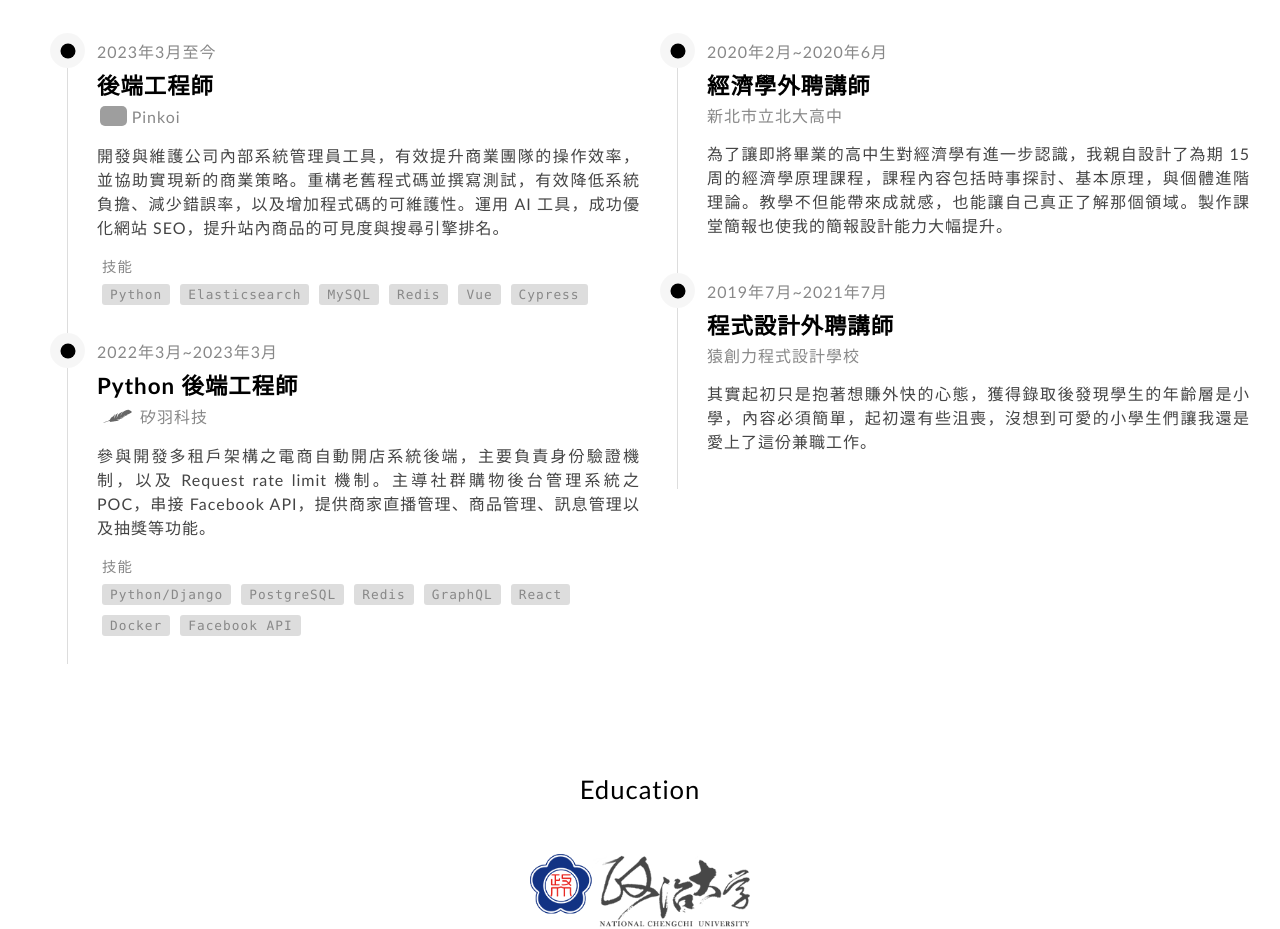
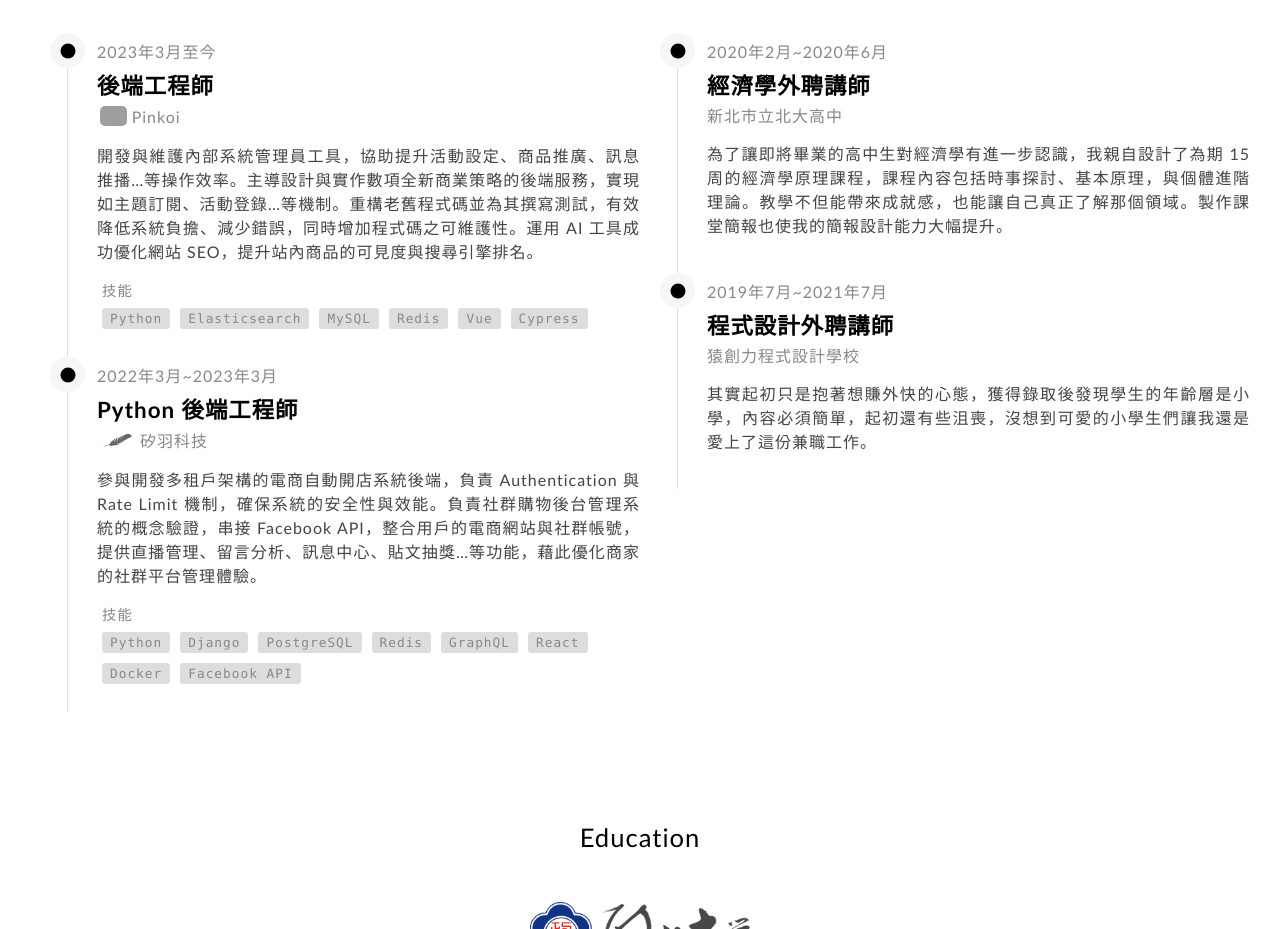
Before and after one commit to bingyangchen/bingyangchen.github.io, a React (Create React App) app: page / in a window 1280 px wide. Shown: the part 1200-2129 px from the top of the page. Built offline with nearby package versions, Linux system fonts and the light colour scheme; grey boxes are pictures that could not be loaded.

Commit message:
update work experience

```diff
--- a/src/pages/Main/Home/Home.tsx
+++ b/src/pages/Main/Home/Home.tsx
@@ -138,8 +138,8 @@ class Home extends React.Component<Props, State> {
                                         Pinkoi
                                     </a>
                                     <div className={styles.description}>
-                                        開發與維護公司內部系統管理員工具，有效提升商業團隊的操作效率，並協助實現新的商業策略。重構老舊程式碼並撰寫測試，有效降低系統負擔、減少錯誤率，以及增加程式碼的可維護性。運用
-                                        AI 工具，成功優化網站
+                                        開發與維護內部系統管理員工具，協助提升活動設定、商品推廣、訊息推播…等操作效率。主導設計與實作數項全新商業策略的後端服務，實現如主題訂閱、活動登錄…等機制。重構老舊程式碼並為其撰寫測試，有效降低系統負擔、減少錯誤，同時增加程式碼之可維護性。運用
+                                        AI 工具成功優化網站
                                         SEO，提升站內商品的可見度與搜尋引擎排名。
                                     </div>
                                     <div className={styles.tech_stack}>
@@ -193,17 +193,20 @@ class Home extends React.Component<Props, State> {
                                         矽羽科技
                                     </a>
                                     <div className={styles.description}>
-                                        參與開發多租戶架構之電商自動開店系統後端，主要負責身份驗證機制，以及
-                                        Request rate limit
-                                        機制。主導社群購物後台管理系統之
-                                        POC，串接 Facebook
-                                        API，提供商家直播管理、商品管理、訊息管理以及抽獎等功能。
+                                        參與開發多租戶架構的電商自動開店系統後端，負責
+                                        Authentication 與 Rate Limit
+                                        機制，確保系統的安全性與效能。負責社群購物後台管理系統的概念驗證，串接
+                                        Facebook
+                                        API，整合用戶的電商網站與社群帳號，提供直播管理、留言分析、訊息中心、貼文抽獎…等功能，藉此優化商家的社群平台管理體驗。
                                     </div>
                                     <div className={styles.tech_stack}>
                                         <div className={styles.title}>技能</div>
                                         <div className={styles.list}>
                                             <code className={styles.technology}>
-                                                Python/Django
+                                                Python
+                                            </code>
+                                            <code className={styles.technology}>
+                                                Django
                                             </code>
                                             <code className={styles.technology}>
                                                 PostgreSQL
```
